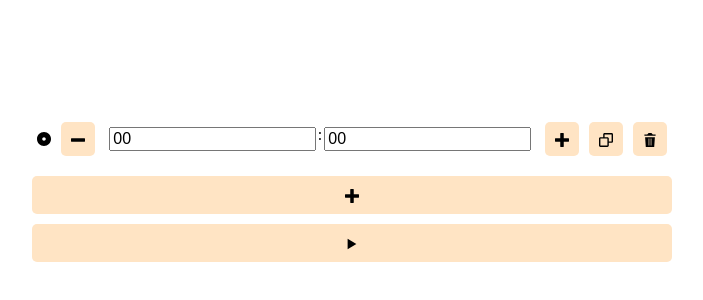
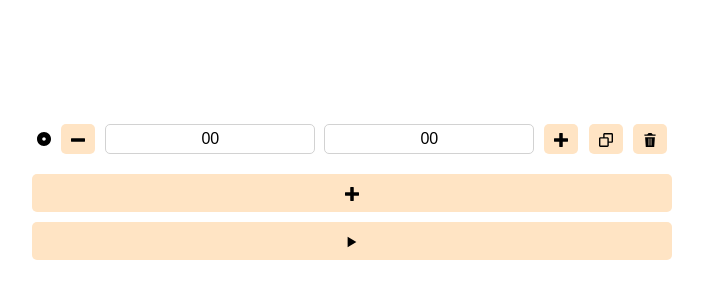
Before and after one commit to mebble/intervals, a React app: page / in a window 1280 px wide. Shown: the part 208-508 px from the top of the page, without its empty margins (288-991 px from the left). Built offline with nearby package versions, Linux system fonts and the light colour scheme.

Commit message:
give input fields padding

```diff
--- a/src/components/interval/input/input.css
+++ b/src/components/interval/input/input.css
@@ -4,6 +4,10 @@
 }
 .Input__field {
 	width: 48%;
+	border: 1px solid #d2d2d2;
+	border-radius: 5px;
+	padding: 5px;
+	text-align: center;
 }
 .Input__separator {
 	width: 2%;
--- a/src/components/interval/input/input.js
+++ b/src/components/interval/input/input.js
@@ -3,9 +3,9 @@ import React from 'react';
 import './input.css';
 
 const Input = props => (
-	<div className={`Input ${props.className}`}>
+	<div className="Input">
 		<input className="Input__field" type="text" value={props.leftValue} onChange={props.onLeftChange} />
-		<span className="Input__separator">:</span>
+		<span className="Input__separator"></span>
 		<input className="Input__field" type="text" value={props.rightValue} onChange={props.onRightChange} />
 	</div>
 );
--- a/src/components/interval/interval.js
+++ b/src/components/interval/interval.js
@@ -116,7 +116,6 @@ class Interval extends React.Component {
 					<Icon appCounting={appCounting} icon={ICONS.MINUS} />
 				</button>
 				<Input
-					className="Interval__elem"
 					leftValue={pad(this.getMinutes())}
 					onLeftChange={e => !appCounting && this.handleMinChange(e)}
 					rightValue={pad(this.getSeconds())}
```
